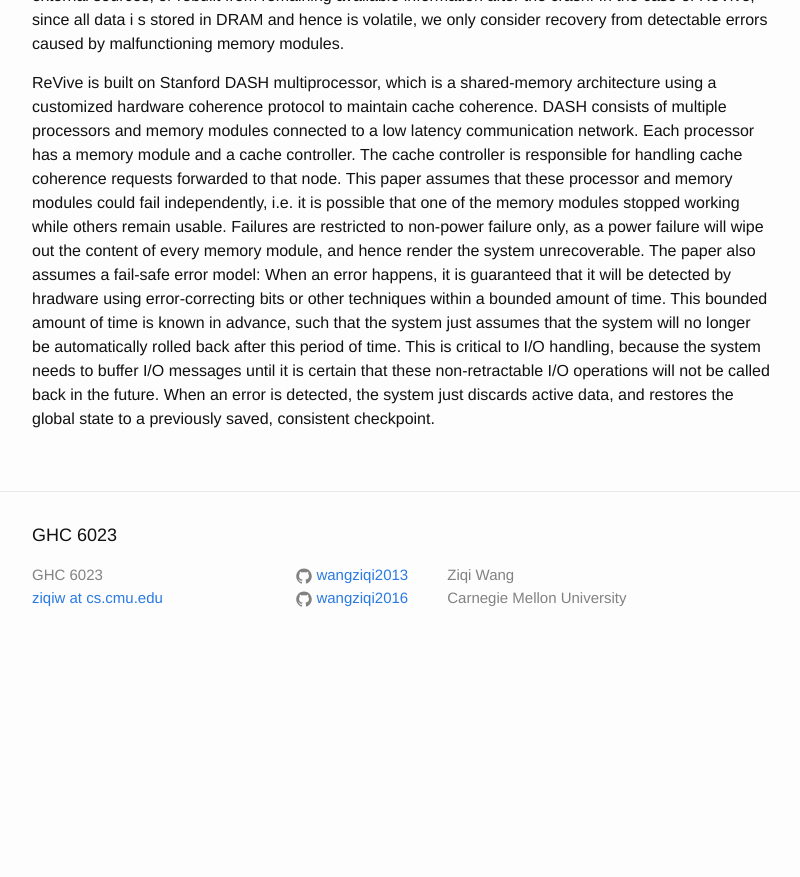
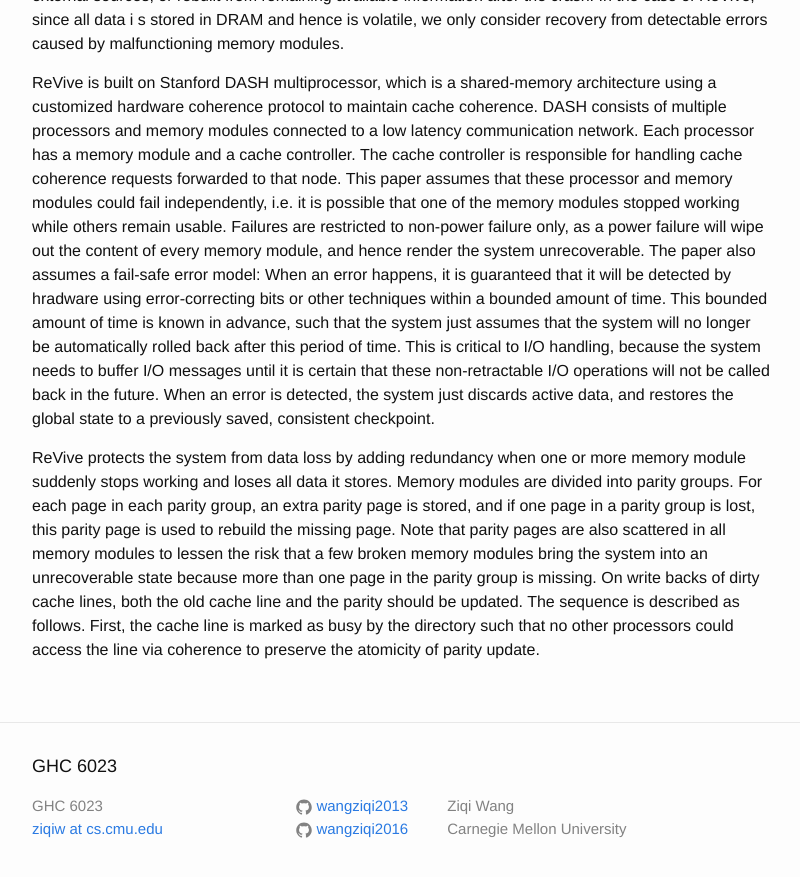
Before and after one commit to wangziqi2013/wangziqi2013.github.io, a Jekyll site: the page built from _posts/2019-03-09-revive.markdown, in a window 1280 px wide and 900 px high, scrolled down 718 px. Shown: the top 877 px of the window, without its empty margins (238-1038 px from the left). Built offline with Jekyll 4.4.1, drawn with Linux system fonts in a browser that asks for light colours; before the commit the page ends 1387 px from its top, so only the background shows below that.

Commit message:
Adding parity group

```diff
--- a/_posts/2019-03-09-revive.markdown
+++ b/_posts/2019-03-09-revive.markdown
@@ -35,3 +35,12 @@ be automatically rolled back after this period of time. This is critical to I/O
 I/O messages until it is certain that these non-retractable I/O operations will not be called back in the future. When
 an error is detected, the system just discards active data, and restores the global state to a previously saved, consistent
 checkpoint.
+
+ReVive protects the system from data loss by adding redundancy when one or more memory module suddenly stops working and
+loses all data it stores. Memory modules are divided into parity groups. For each page in each parity group, an extra
+parity page is stored, and if one page in a parity group is lost, this parity page is used to rebuild the missing page.
+Note that parity pages are also scattered in all memory modules to lessen the risk that a few broken memory modules
+bring the system into an unrecoverable state because more than one page in the parity group is missing. On write backs
+of dirty cache lines, both the old cache line and the parity should be updated. The sequence is described as follows.
+First, the cache line is marked as busy by the directory such that no other processors could access the line via coherence
+to preserve the atomicity of parity update.
```
